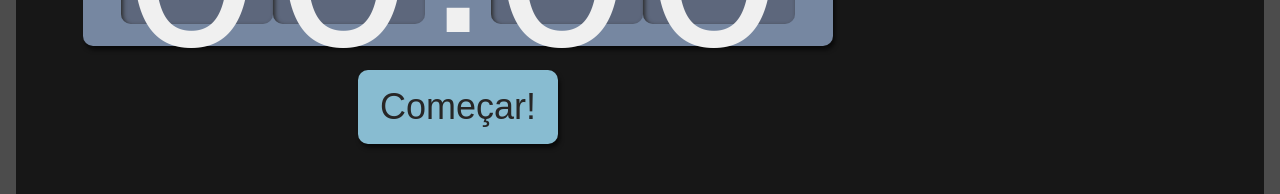
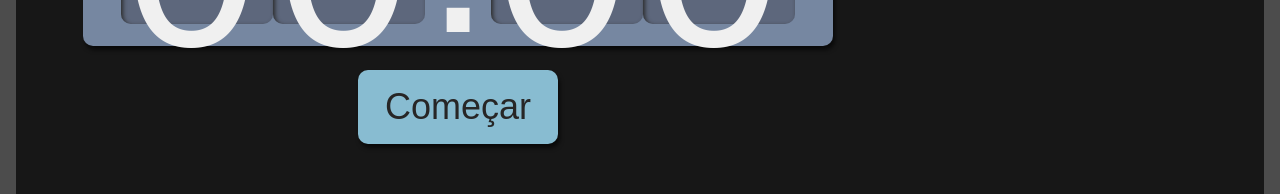
Before and after one commit to thaismichelini/Alura-Studies, a React (Create React App) app: page / in a window 1280 px wide. Shown: the part 562-756 px from the top of the page. Built offline with nearby package versions, Linux system fonts and the light colour scheme; the HTML template or start-up script is replaced by a standard one.

Commit message:
feat: select item and regressive

```diff
--- a/src/components/Button/index.tsx
+++ b/src/components/Button/index.tsx
@@ -3,13 +3,14 @@ import style from './Button.module.scss';
 
 class Button extends React.Component<{
   type?: 'button' | 'submit' | 'reset' | undefined;
-  texto: string;
+  onClick?: () => void;
+  text: string;
 }> {
   render() {
-    const { type = 'button' } = this.props;
+    const { type = 'button', onClick } = this.props;
     return (
-      <button type={type} className={style.botao}>
-        {this.props.texto}
+      <button onClick={onClick} type={type} className={style.botao}>
+        {this.props.text}
       </button>
     );
   }
--- a/src/components/Forms/index.tsx
+++ b/src/components/Forms/index.tsx
@@ -60,7 +60,7 @@ class Forms extends React.Component<{
             required
           />
         </div>
-        <Button type="submit" texto="Adicionar" />
+        <Button type="submit" text="Adicionar" />
       </form>
     );
   }
--- a/src/components/List/Item/index.tsx
+++ b/src/components/List/Item/index.tsx
@@ -15,8 +15,11 @@ export default function Item({
 }: Props) {
   return (
     <li
-      className={`${style.item} ${selected ? style.itemSelecionado : ''}`}
+      className={`${style.item} ${selected ? style.itemSelecionado : ''} ${
+        complete ? style.itemCompletado : ''
+      }`}
       onClick={() =>
+        !complete &&
         selectTask({
           task,
           time,
@@ -27,6 +30,9 @@ export default function Item({
       }>
       <h3> {task}</h3>
       <span> {time}</span>
+      {complete && (
+        <span className={style.concluido} aria-Label="tarefa completada"></span>
+      )}
     </li>
   );
 }
--- a/src/components/Timer/index.tsx
+++ b/src/components/Timer/index.tsx
@@ -7,9 +7,10 @@ import { useEffect, useState } from 'react';
 
 interface Props {
   selected: ITask | undefined;
+  endTask: () => void;
 }
 
-export default function Timer({ selected }: Props) {
+export default function Timer({ selected, endTask }: Props) {
   const [time, setTime] = useState<number>();
 
   useEffect(() => {
@@ -18,13 +19,23 @@ export default function Timer({ selected }: Props) {
     }
   }, [selected]);
 
+  function regressive(counter: number = 0) {
+    setTimeout(() => {
+      if (counter > 0) {
+        setTime(counter - 1);
+        return regressive(counter - 1);
+      }
+      endTask();
+    }, 1000);
+  }
+
   return (
     <div className={style.cronometro}>
       <p className={style.titulo}>Escolha um card e inicie o Cronômetro</p>
       <div className={style.relogioWrapper}>
         <Watch time={time} />
       </div>
-      <Button texto="Começar!" />
+      <Button onClick={() => regressive(time)} text="Começar" />
     </div>
   );
 }
--- a/src/pages/App.tsx
+++ b/src/pages/App.tsx
@@ -18,11 +18,28 @@ function App() {
       }))
     );
   }
+  function endTask() {
+    if (selected) {
+      setSelected(undefined);
+      setTasks((oldTasks) =>
+        oldTasks.map((task) => {
+          if (task.id === selected.id) {
+            return {
+              ...task,
+              selected: false,
+              completed: true,
+            };
+          }
+          return task;
+        })
+      );
+    }
+  }
   return (
     <div className={style.AppStyle}>
       <Forms setTasks={setTasks} />
       <List tasks={tasks} selectTask={selectTask} />
-      <Time selected={selected} />
+      <Time selected={selected} endTask={endTask} />
     </div>
   );
 }
```
